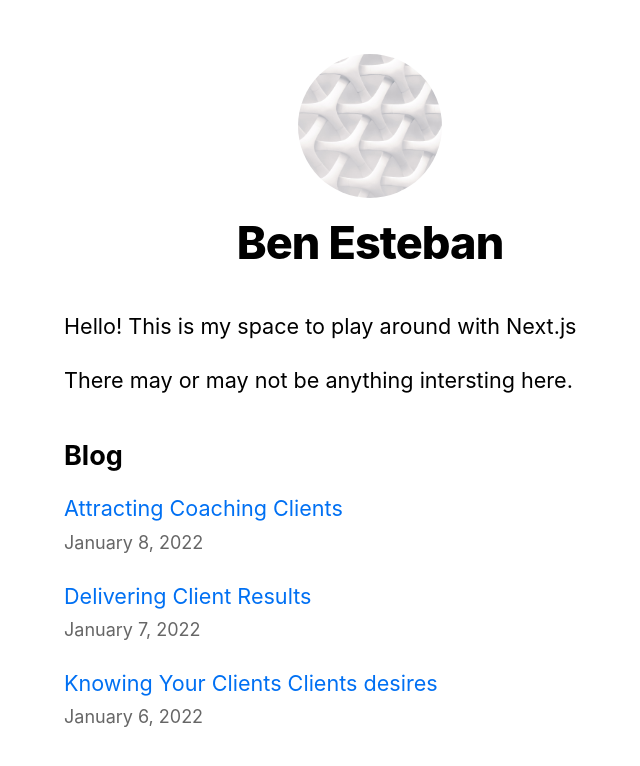
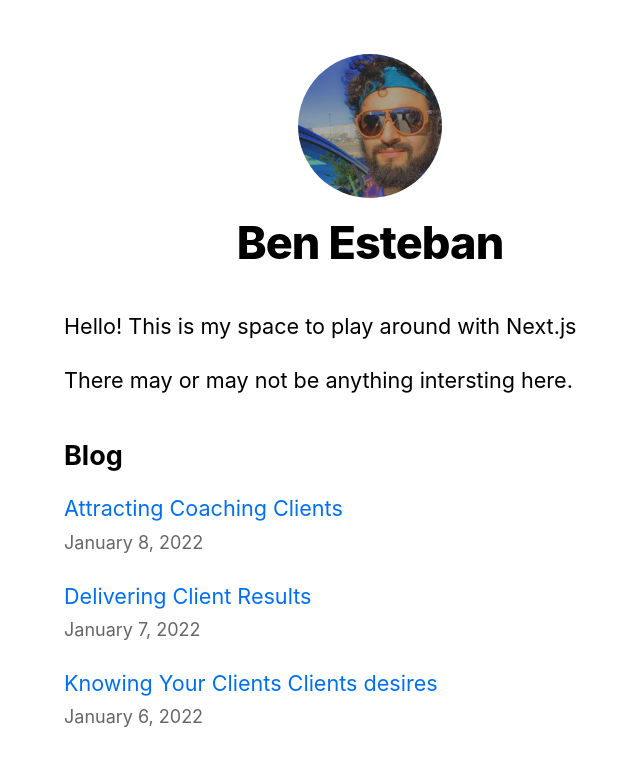
Before and after one commit to ofben/nextjs-blog, a Next.js app: page / in a window 1280 px wide. Shown: the top 766 px of the page, without its empty margins (270-910 px from the left). Built offline with nearby package versions, Linux system fonts and the light colour scheme.

Commit message:
add profile pics

```diff
--- a/components/layout.js
+++ b/components/layout.js
@@ -30,7 +30,7 @@ export default function Layout({ children, home }) {
           <>
             <Image
               priority
-              src="/images/profile.jpg"
+              src="/images/Ben_2.jpg"
               className={utilStyles.borderCircle}
               height={144}
               width={144}
```
Also changed, not shown: public/images/Ben_1.jpg (added), public/images/Ben_2.jpg (added).
